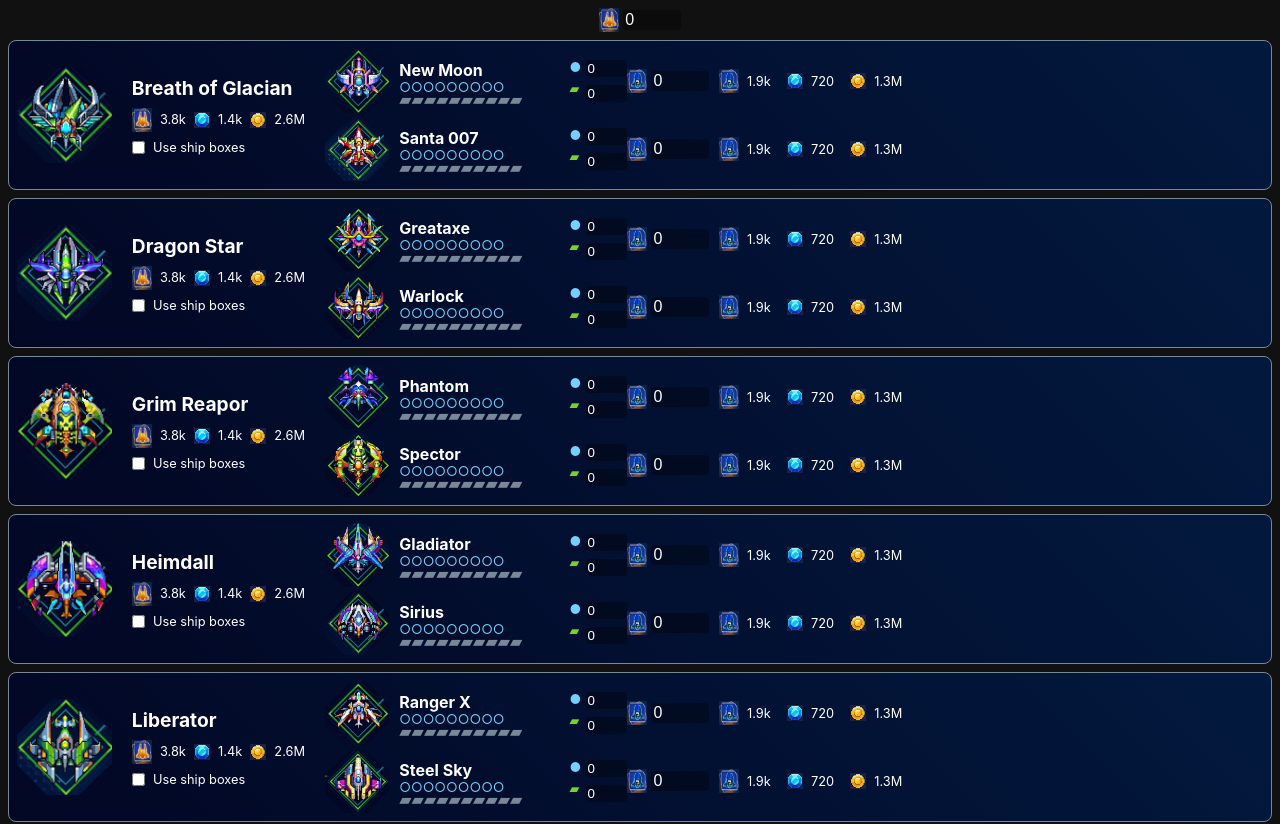
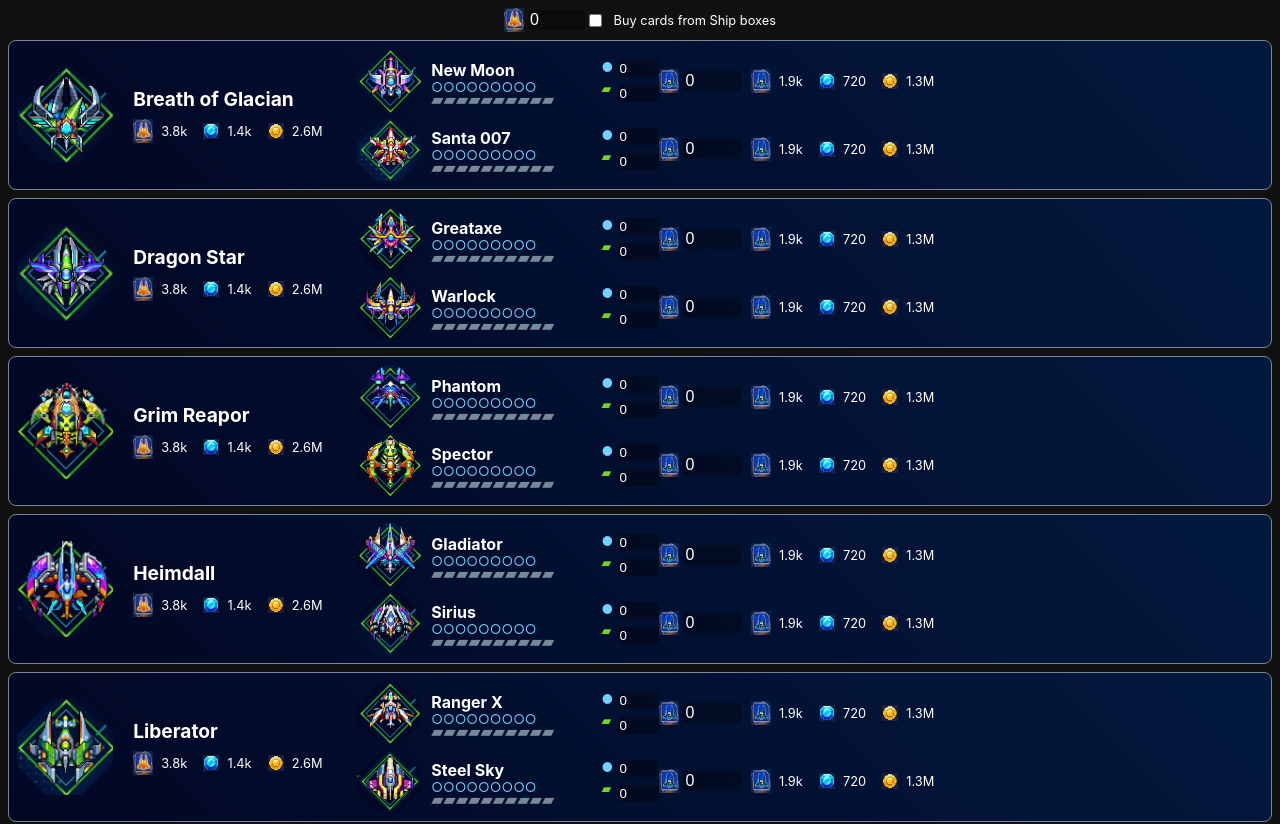
Before and after one commit to bvaughn/galaxiga-upgrade-tool, a React (Create React App) app: page / in a window 1280 px wide. Shown: the top 824 px of the page. Built offline with nearby package versions, Linux system fonts and the light colour scheme.

Commit message:
Moved buy-cards option to the header

```diff
--- a/src/Calculator/Tier2Upgrade.module.css
+++ b/src/Calculator/Tier2Upgrade.module.css
@@ -15,7 +15,7 @@
 }
 
 .Description {
-  width: 18rem;
+  width: 20rem;
   display: flex;
   flex-direction: row;
   align-items: center;
@@ -44,13 +44,12 @@
   gap: 0.25rem;
 }
 
-.Costs,
-.BuyCardsToggle {
+.Costs {
   font-size: 0.8rem;
   display: flex;
   flex-direction: row;
   align-items: center;
-  gap: 1ch;
+  gap: 2ch;
 }
 
 .Checkbox {
@@ -64,3 +63,6 @@
   align-items: center;
   gap: 1ch;
 }
+.Cost[data-disabled] {
+  filter: grayscale(1);
+}
--- a/src/Calculator/Tier2Upgrade.tsx
+++ b/src/Calculator/Tier2Upgrade.tsx
@@ -14,11 +14,10 @@ import { useTier1ShipStats } from "./useTier1ShipStats";
 import useLocalStorage from "../hooks/useLocalStorage";
 
 export function Tier2Upgrade({ tier2Ship }: { tier2Ship: Tier2Ship }) {
-  const [buyCards, setBuyCards] = useState(false);
-
   const [ship1Stats] = useTier1ShipStats(tier2Ship.createdByMerging[0]);
   const [ship2Stats] = useTier1ShipStats(tier2Ship.createdByMerging[1]);
   const [numGenericCards] = useLocalStorage<number>("num-generic-cards", 0);
+  const [buyCards] = useLocalStorage<boolean>("buy-cards-with-gems", false);
 
   const cost1 = useMemo<Cost>(() => calculateCost(ship1Stats), [ship1Stats]);
   const cost2 = useMemo<Cost>(() => calculateCost(ship2Stats), [ship2Stats]);
@@ -45,28 +44,19 @@ export function Tier2Upgrade({ tier2Ship }: { tier2Ship: Tier2Ship }) {
           {isComplete || (
             <>
               <div className={styles.Costs}>
-                {buyCards || (
-                  <div className={styles.Cost}>
-                    <Card type="generic" /> {formatNumber(cardsNeeded)}
-                  </div>
-                )}
+                <div
+                  className={styles.Cost}
+                  data-disabled={buyCards || undefined}
+                >
+                  <Card type="generic" />
+                  {buyCards ? "N/A" : formatNumber(cardsNeeded)}
+                </div>
                 <div className={styles.Cost}>
                   <Gem /> {formatNumber(gemsNeeded)}
                 </div>
                 <div className={styles.Cost}>
                   <Coin /> {formatNumber(goldNeeded)}
                 </div>
-              </div>
-              <div>
-                <label className={styles.BuyCardsToggle}>
-                  <input
-                    checked={buyCards}
-                    className={styles.Checkbox}
-                    onChange={({ target }) => setBuyCards(target.checked)}
-                    type="checkbox"
-                  />
-                  Use ship boxes
-                </label>
               </div>
             </>
           )}
--- a/src/Calculator/index.module.css
+++ b/src/Calculator/index.module.css
@@ -6,15 +6,30 @@
   background-color: #111;
 }
 
+.OptionsRow {
+  display: flex;
+  flex-direction: row;
+  align-items: center;
+  justify-content: center;
+}
+
 .CardInputLabel {
   font-size: 1.5rem;
   display: flex;
   flex-direction: row;
   align-items: center;
-  justify-content: center;
   gap: 0.25rem;
 }
 .CardInput {
   font-size: 1rem;
   width: 6ch;
 }
+
+.BuyCardsToggle {
+  font-size: 0.8rem;
+  display: flex;
+  flex-direction: row;
+  align-items: center;
+  gap: 1ch;
+  color: #fff;
+}
--- a/src/Calculator/index.tsx
+++ b/src/Calculator/index.tsx
@@ -12,8 +12,14 @@ export function Calculator() {
     0
   );
 
+  const [buyCardsWithGems, setByCardsWithGems] = useLocalStorage<boolean>(
+    "buy-cards-with-gems",
+    false
+  );
+
   return (
     <div className={styles.Page}>
+      <div className={styles.OptionsRow}>
         <label className={styles.CardInputLabel}>
           <Card type="generic" />
           <NumberInput
@@ -24,6 +30,16 @@ export function Calculator() {
             value={numGenericCards}
           />
         </label>
+        <label className={styles.BuyCardsToggle}>
+          <input
+            checked={buyCardsWithGems}
+            className={styles.Checkbox}
+            onChange={({ target }) => setByCardsWithGems(target.checked)}
+            type="checkbox"
+          />
+          Buy cards from Ship boxes
+        </label>
+      </div>
 
       {TIER_2_SHIPS.map((ship) => (
         <Tier2Upgrade key={ship.id} tier2Ship={ship} />
```
Lines whose indentation alone changed are shown as unchanged.
